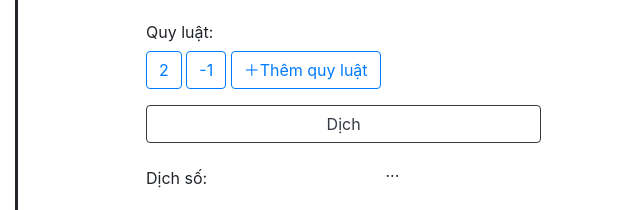
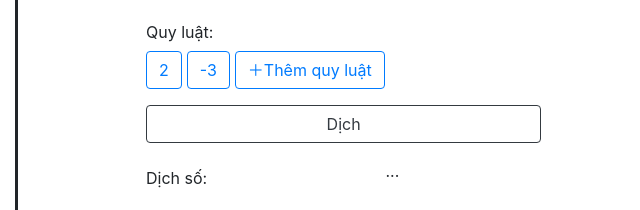
Before and after one commit to RockLeeNaruto92/encoder-decoder-code-fest-2021, a plain HTML site: page index.html in a window 1280 px wide. Shown: the part 273-483 px from the top of the page, 0-640 px from the left. Drawn offline with nearby package versions, Linux system fonts and the light colour scheme.

Commit message:
Display default rules

```diff
--- a/index.css
+++ b/index.css
@@ -14,3 +14,7 @@
 #translate-btn-container {
     padding-left: 30%;
 }
+
+.btn-rule {
+    margin-right: 5px;
+}
--- a/index.html
+++ b/index.html
@@ -4,6 +4,7 @@
     <title>Không biết code</title>
     <link rel="stylesheet" href="https://stackpath.bootstrapcdn.com/bootstrap/4.3.1/css/bootstrap.min.css" integrity="sha384-ggOyR0iXCbMQv3Xipma34MD+dH/1fQ784/j6cY/iJTQUOhcWr7x9JvoRxT2MZw1T" crossorigin="anonymous">
     <link rel="stylesheet" href="index.css">
+    <script src="https://ajax.googleapis.com/ajax/libs/jquery/3.5.1/jquery.min.js"></script>
 </head>
 <body>
     <div id="container">
@@ -35,9 +36,7 @@
             <div class="form-group">
                 <label for="rule" class="col-form-label">Quy luật:</label>
                 <div id="rule-btn-container">
-                    <button type="button" class="btn btn-outline-primary">2</button>
-                    <button type="button" class="btn btn-outline-primary">-1</button>
-                    <button type="button" class="btn btn-outline-primary">＋Thêm quy luật</button>
+                    <button type="button" class="btn btn-outline-primary" id="add-new-rule">＋Thêm quy luật</button>
                 </div>
             </div>
             <div class="form-group translate-btn-container">
--- a/index.js
+++ b/index.js
@@ -0,0 +1,15 @@
+window.rules = [+2, -3];
+
+$(document).ready(function () {
+    // Display default refault rules
+    for (var i = 0; i < window.rules.length; i++) {
+        $(generateRuleHtml(window.rules[i])).insertBefore("#add-new-rule");
+    }
+    // click button thêm quy luật
+
+    // Click button Dịch
+});
+
+const generateRuleHtml = function (rule) {
+    return '<button type="button" class="btn btn-outline-primary btn-rule">' + rule + '</button>';
+}
```
